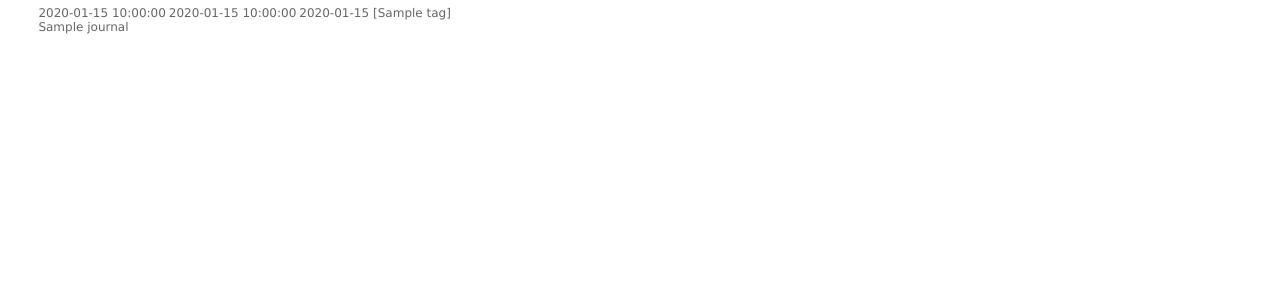
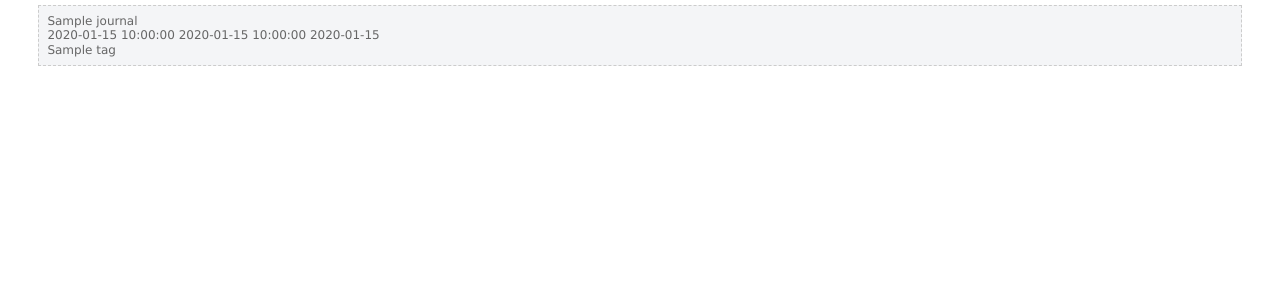
Before and after one commit to seungjin/c.seungjin.net, a Python web app: template project/templates/journals/main.html in a window 1280 px wide. Shown: the top 300 px of the page. Run offline with Jinja, Linux system fonts and the light colour scheme; the template is opened without the code that fills it: most values are stand-ins (such as "Sample title", 1, 10 or a date in 2020).

Commit message:
new css test

```diff
--- a/project/public/journals/styles/main.css
+++ b/project/public/journals/styles/main.css
@@ -22,7 +22,6 @@ body
 	margin-bottom: 0px;
 }
 
-
 #line
 {
 	width: 100%;
@@ -31,53 +30,18 @@ body
 	height: 2px;
 }
 
-#journals
-{
-	margin-top: 3px;
-	margin-bottom: 3px;
-	margin-left:0%;
-	margin-right:0%;
-}
+
 
 #journal
 {
-	margin-top: 6px;
-	margin-bottom: 7px;
-	position: relatives;
-
-}
-
-#subject
-{
-
-}
-
-#ref
-{
-
-}
-
-#date
-{
-	float: left;
-	margin-right: 3px;
-}
-
-#time
-{
-	float: left;
-	margin-right: 3px;
-}
-
-#timezone
-{
-	float: left;
-	margin-right: 4px;
-}
-
-#tag
-{
-	margin-right: 3px;
+	background:#F4F5F7 3px 3px no-repeat;
+	border:1px dashed #CCC;
+	padding:8px 8px 8px 8px;
+	margin:5px 0;
+  line-height:120%;
+  font-size: 100%;
+	/*white-space: pre;*/
+	word-wrap: break-word;
 }
 
 #read_order_updates
@@ -108,6 +72,18 @@ body
 
 }
 
+block {
+	background:#F4F5F7 3px 3px no-repeat;
+	border:1px dashed #CCC;
+	padding:8px 8px 8px 8px;
+	margin:5px 0;
+  line-height:120%;
+  font-size: 100%;
+	white-space: pre;
+	word-wrap: break-word;
+}
+
+
 #footer
 {
 	margin-top: 0px;
--- a/project/templates/journals/main.html
+++ b/project/templates/journals/main.html
@@ -17,9 +17,9 @@
 <body>
 	{% for journal in journals %}
 		<div id="journal">
-		<div id="date">{{ journal.date }}</div> <div id="time">{{ journal.time }}</div> <div id="timezone">{{ journal.timezone }}</div>
-		<div id="tag">[{{ journal.tag }}]</div>
-		<div id="subject">{{ journal.subject }}</div>
+		{{ journal.subject }}<br/>
+		{{ journal.date }} {{ journal.time }} {{ journal.timezone }}<br/>
+		{{ journal.tag }}
 		</div>
 	{% endfor %}
 </body>
--- a/project/urls.py
+++ b/project/urls.py
@@ -28,6 +28,6 @@ urlpatterns = patterns('',
     (r'^favicon\.gif$', 'django.views.generic.simple.redirect_to', {'url': '/site_media/favicon.gif'}),
 
     (r'^$', main),
-    (r'^journals$', main),
+    (r'^journal$', main),
     (r'^site_media/(?P<path>.*)$', 'django.views.static.serve', {'document_root': site_media,'show_indexes': True}),
 )
```
